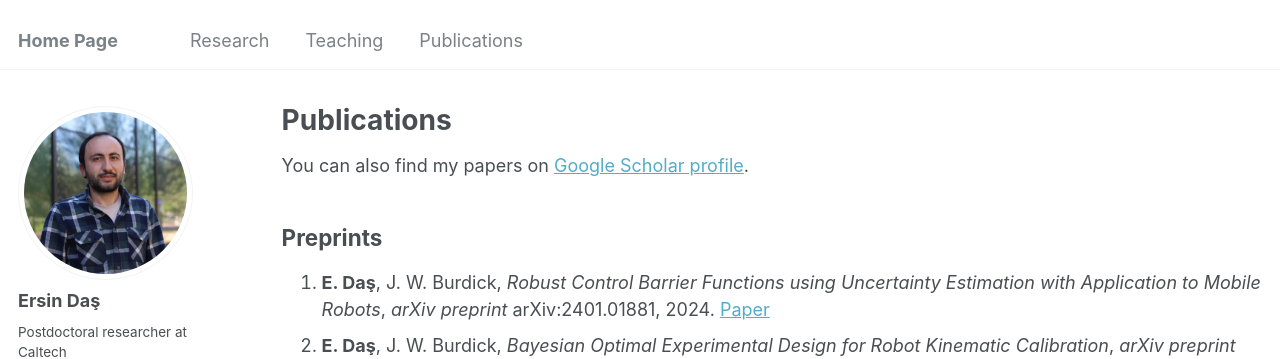
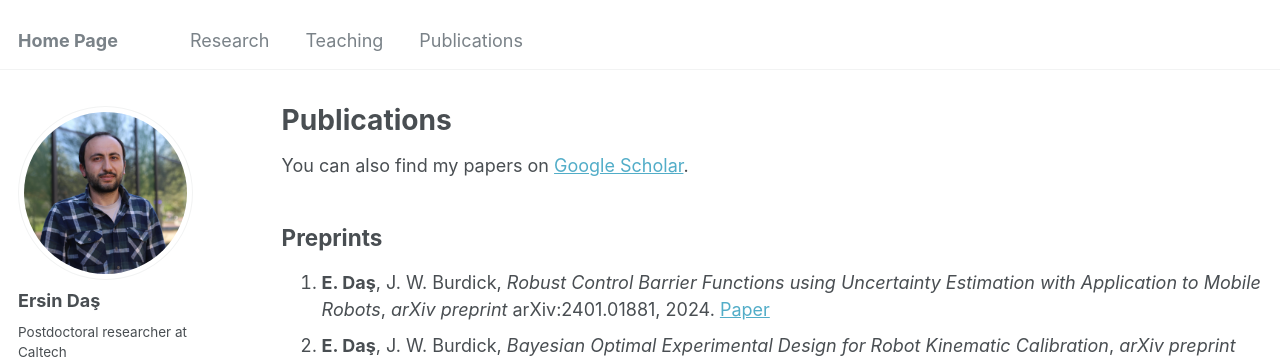
Before and after one commit to ersindas/ersindas.github.io, a Jekyll site: the page built from _pages/publications.md, in a window 1280 px wide and 900 px high. Shown: the top 359 px of the window. Built offline with Jekyll 4.4.1, drawn with Linux system fonts in a browser that asks for light colours; some web fonts are replaced.

Commit message:
Update publications.md

```diff
--- a/_pages/publications.md
+++ b/_pages/publications.md
@@ -5,7 +5,7 @@ permalink: /publications/
 author_profile: true
 ---
 
- <div class="wordwrap">You can also find my papers on <a href="{{site.author.googlescholar}}">Google Scholar profile</a>.
+ <div class="wordwrap">You can also find my papers on <a href="{{site.author.googlescholar}}">Google Scholar</a>.
 
 ## Preprints
 
```
